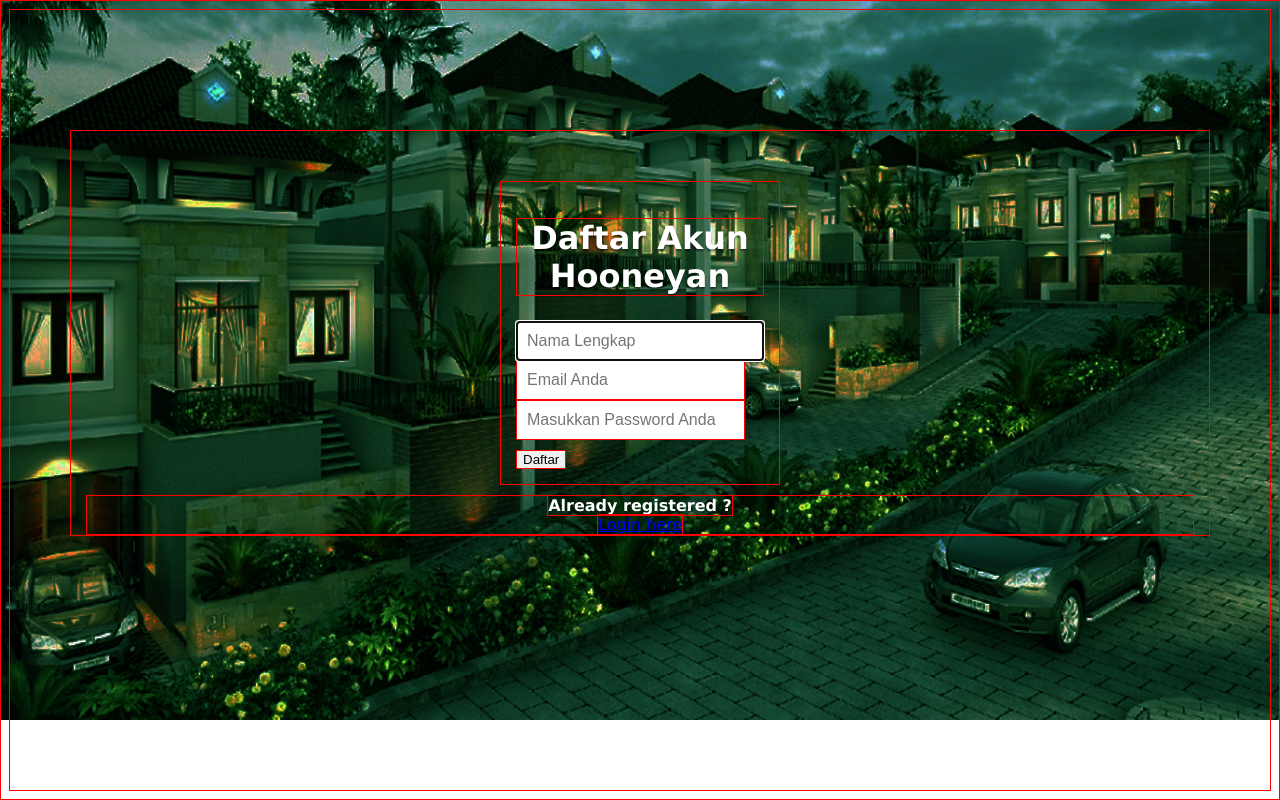
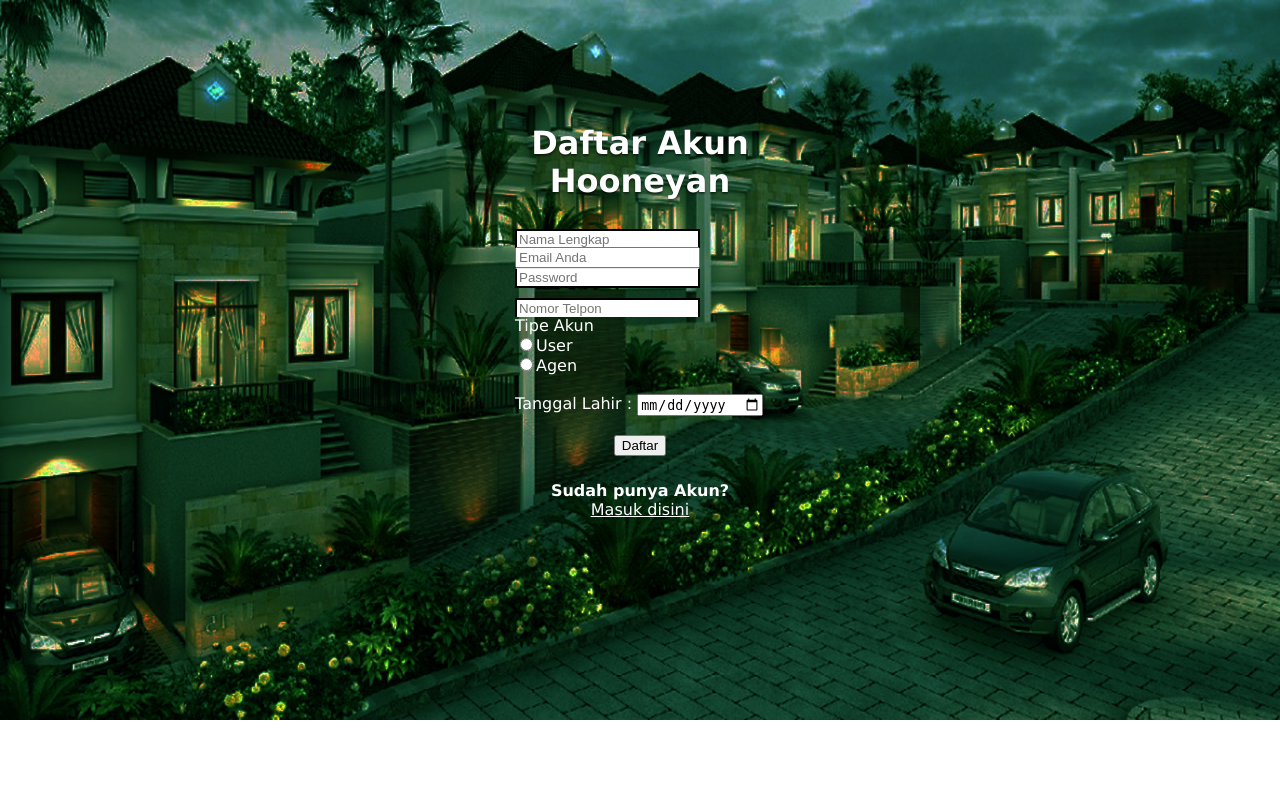
Before and after one commit to IbnuAhsani/Hooneyan, a CodeIgniter app: page /CI/index.php/Daftar_user in a window 1280 px wide. Run offline with CodeIgniter, Linux system fonts and the light colour scheme.

Commit message:
Revisi Daftar & Login Page v.2

```diff
--- a/application/controllers/Daftar_User.php
+++ b/application/controllers/Daftar_User.php
@@ -1,15 +1,14 @@
 <?php
 	defined('BASEPATH') OR exit('No direct script access allowed');
 
-class Daftar_User extends CI_Controller {
-
- public function __construct(){
-
+	class Daftar_User extends CI_Controller
+		{
+			public function __construct()
+				{
 					parent::__construct();
 					$this->load->helper('url');
 					$this->load->model('user_model');
 					$this->load->library('session');
-
 				}
 
 			public function index()
@@ -18,30 +17,35 @@ class Daftar_User extends CI_Controller {
 					$this->load->view('Web_Pages/Daftar_User');
 				}
 
-  public function register_user(){
-
+			public function register_user()
+				{
+					$rawdate = htmlentities($_POST['tgl_lahir']);
+					$tgl_lahir = date('Y-m-d', strtotime($rawdate));
 					$user=array(
+						'password'=>md5($this->input->post('password')),
 						'nama_user'=>$this->input->post('nama_user'),
+						'tipe_akun'=>$this->input->post('tipe_akun'),
+						'tgl_lahir'=>$tgl_lahir,
 						'email'=>$this->input->post('email'),
-      'password'=>md5($this->input->post('password'))
+						'no_kontak'=>$this->input->post('no_kontak'),
 					);
 					print_r($user);
-
-$email_check=$this->user_model->email_check($user['email']);
-
-if($email_check){
+					$email_check = $this->user_model->email_check($user['email']);
+					if($email_check)
+						{
+							$tipe_akun = $this->input->post('tipe_akun');
+							if($tipe_akun == 1)
 								$this->user_model->register_user($user);
+							else
+								$this->user_model->register_agen($user);
 							$this->session->set_flashdata('success_msg', 'Registered successfully.Now login to your account.');
-  redirect('Login');
-
+							redirect('Homepage');
 						}
-else{
-
+					else
+						{
 							$this->session->set_flashdata('error_msg', 'Error occured,Try again.');
 							redirect('Daftar_User');
-
-
-}
-
 						}
 				}
+		}
+?>
--- a/application/models/User_model.php
+++ b/application/models/User_model.php
@@ -1,52 +1,47 @@
 <?php
-class User_model extends CI_model{
-
-
-
-public function register_user($user){
-
-
+	class User_model extends CI_model
+		{
+			public function register_user($user)
+				{
 					$this->db->insert('user', $user);
-
 				}
 
-public function login_user($email,$pass){
+			public function register_agen($agen)
+				{
+					$this->db->insert('agen', $agen);
+				}
 
+			public function login_user($email,$pass)
+				{
 					$this->db->select('*');
 					$this->db->from('user');
 					$this->db->where('email',$email);
 					$this->db->where('password',$pass);
-
 					if($query=$this->db->get())
 						{
 							return $query->row_array();
 						}
-  else{
+					else
+						{
 							return false;
 						}
-
-
 				}
 
-public function email_check($email){
-
+			public function email_check($email)
+				{
 					$this->db->select('*');
 					$this->db->from('user');
 					$this->db->where('email',$email);
 					$query=$this->db->get();
 
-  if($query->num_rows()>0){
+					if($query->num_rows()>0)
+						{
 							return false;
-  }else{
+						}
+					else
+						{
 							return true;
 						}
-
 				}
-
-
-
-
 		}
-
-
 ?>
--- a/application/views/Web_Pages/Daftar_User.php
+++ b/application/views/Web_Pages/Daftar_User.php
@@ -2,26 +2,35 @@
 <head>
 	<title>Daftar</title>
 	<link rel="stylesheet" type="text/css" href="<?php echo base_url(); ?>/assets/Final.css">
-
 </head>
 <body class="login_page">
 	<div class="container">
 		<?php
-                  $error_msg=$this->session->flashdata('error_msg');
-                  if($error_msg){
-                    echo $error_msg;
-                  }
-        ?>
+         $error_msg=$this->session->flashdata('error_msg');
+         if($error_msg)
+	         {
+	           echo $error_msg;
+	         }
+      ?>
 		<form role="form" class="form-signin" method="POST" action="<?php echo base_url('index.php/Daftar_User/register_user'); ?>">
-			<h1 class="form-signin-heading text-muted">Daftar Akun Hooneyan</h1>
-			<input type="text" class="form-control" placeholder="Nama Lengkap" name="nama_user" required autofocus>
-			<input type="email" class="form-control" placeholder="Email Anda" name="email" required autofocus>
-			<input type="password" class="form-control" placeholder="Masukkan Password Anda" name="password" required>
+			<h1 class="form-signin-heading text-muted">Daftar Akun Hooneyan</h1><br>
+			<input type="text" placeholder="Nama Lengkap" name="nama_user" required>
+			<input type="email" placeholder="Email Anda" name="email" required>
+			<input type="password" placeholder="Password" name="password" required>
+			<input type="text" placeholder="Nomor Telpon" name="no_kontak" required>
 			<br>
-			<input type="submit" value="Daftar" name="register" >
+			<label for="tipe_akun" style="color: white">Tipe Akun</label><br>
+		  <input type="radio" name="tipe_akun" value="1"><span style="color: white">User</span><br>
+		  <input type="radio" name="tipe_akun" value="2"><span style="color: white">Agen</span><br><br>
+		  <label for="tgl_lhr" style="color: white">Tanggal Lahir : </label>
+		  <input type="date" name="tgl_lahir"><br><br>
+			<center><input type="submit" value="Daftar" name="register"></center>
 		</form>
-		<center><b style="color:white">Already registered ?</b> <br></b><a href="<?php echo base_url('index.php/Login'); ?>">Login here</a></center><!--for centered text-->
-
+			<!--for centered text-->
+		<center>
+			<b style="color:white">Sudah punya Akun?</b><br>
+			</b><a href="<?php echo base_url('index.php/Login'); ?>" style="color: white"><u>Masuk disini</u></a>
+		</center>
 	</div>
 </body>
 </html>
--- a/application/views/Web_Pages/Homepage.php
+++ b/application/views/Web_Pages/Homepage.php
@@ -39,8 +39,7 @@ if(!$email){
             <a href="http://localhost/CI/index.php/JualSewa_Page">Villa</a>
           </div>
        </li>
-      <li style="width: 40%; float: left;"><input type="text" name="search" placeholder="Search.."></li>
-
+      <li style="width: 40%; float: left;"><input type="text" class="search1" name="search" placeholder="Search.."></li>
       <li style="margin-top: 16px; margin-bottom: 15px; margin-left: 30px; margin-right: 15px;float: right;">
          <button class="dropbtn" style="font-size: 13px"><?php echo anchor('Login/user_logout','Sign-Out'); ?></button>
       </li>
--- a/application/views/Web_Pages/Login.php
+++ b/application/views/Web_Pages/Login.php
@@ -10,9 +10,9 @@
 			<h1 class="form-signin-heading text-muted">Selamat Datang di Hooneyan</h1>
 			<input type="text" class="form-control" placeholder="Masukkan Email Anda" name="email" required="" autofocus>
 			<input type="password" class="form-control" placeholder="Masukkan Password Anda" name="password" required>
-			<p>Lupa Password?</p>
+			<p style="color: white">Lupa Password?</p>
 			<button class="btn btn-lg btn-primary btn-block" type="submit">Sign In</button>
-			<p>Belum punya akun? klik <a href="http://localhost/CI/index.php/Daftar_user">disini<a></p>
+			<p style="color: white">Belum punya akun? Klik <a href="<?php echo base_url('/index.php/Daftar_user') ?>" style="color: white;"><u>disini</u><a></p>
 		</form>
 	</div>
 </body>
--- a/assets/Final.css
+++ b/assets/Final.css
@@ -3,10 +3,10 @@
 @-ms-viewport {
   width: device-width;
 }
-
+/*
 *{
   border: 1px solid red !important;
-}
+}*/
 
 /*=============== .css Umum ======================*/
 /*Nav Bar*/
@@ -98,14 +98,11 @@ li.dropdown {
 /**/
 
 /*Search Bar*/
-input[type=text] {
+.search1{
     width: 100%;
     height: 6%;
-    /*-webkit-transition: width 0.4s ease-in-out;
-    transition: width 0.4s ease-in-out;*/
     margin-top: 15px;
     margin-bottom: 15px;
-
     float: left;
 }
 /**/
@@ -149,7 +146,7 @@ input[type=text] {
 
 /*======= .css untuk Page Daftar dan Login ========*/
   body.login_page{
-    padding-top: 120px;
+    padding-top: 30px;
     padding-bottom: 40px;
     background-image: url('Pictures/Rumah.jpg');
     background-repeat: no-repeat;
```
Lines whose indentation alone changed are shown as unchanged.
